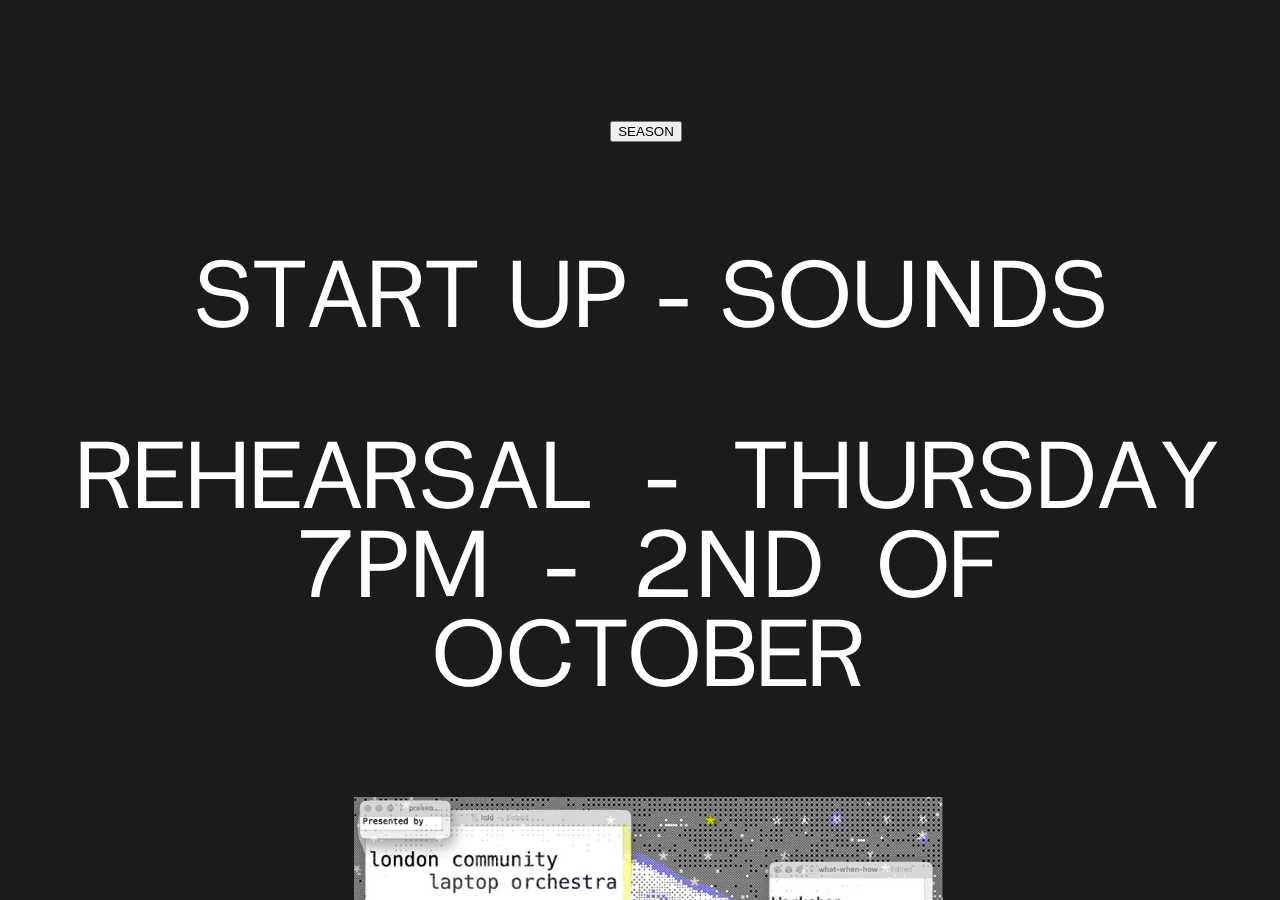
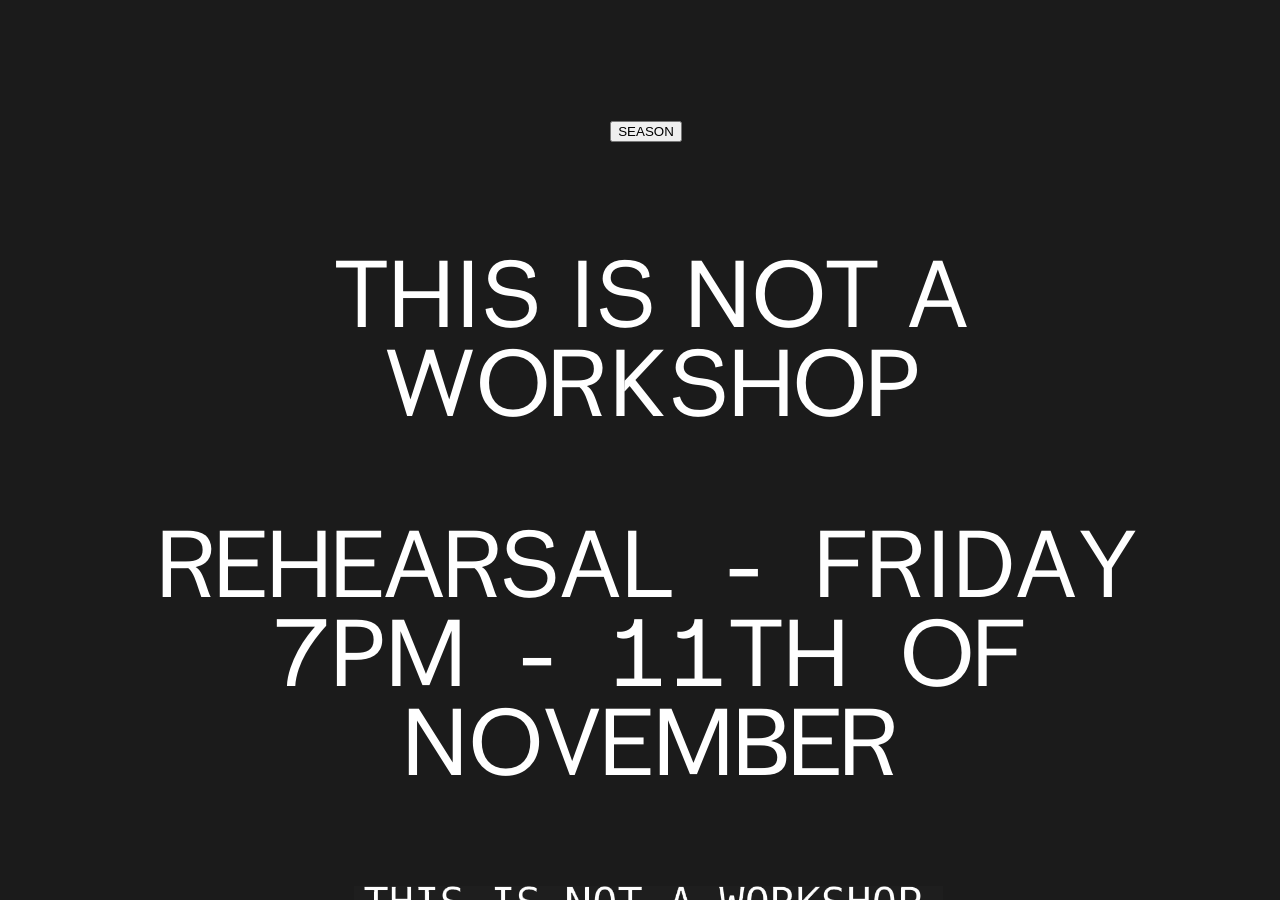
Before and after one commit to other-kat/lclo, a Jekyll site: the page built from index.md, in a window 1280 px wide and 900 px high, scrolled down 2005 px. Built offline with Jekyll 4.4.1, drawn with Linux system fonts in a browser that asks for light colours; some of the changed text lies outside the part shown.

Commit message:
new event update

```diff
--- a/index.md
+++ b/index.md
@@ -20,12 +20,12 @@ layout: home
 <div class="panel">
       <article>
         <h3>
-            START UP - SOUNDS
+            THIS IS NOT A WORKSHOP
         </h3>
-        <p>REHEARSAL - THURSDAY 7PM - 2ND OF OCTOBER</p>
+        <p>REHEARSAL - FRIDAY 7PM - 11TH OF NOVEMBER</p>
 
 <p>
-         <a href="/assets/img/posters/lcloposteroct25.jpeg"><img src="/assets/img/posters/lcloposteroct25.jpeg" height="auto" width="50%"/></a>
+         <a href="/assets/img/posters/notawork1.png"><img src="/assets/img/posters/notawork1.png" height="auto" width="50%"/></a>
 </p>
       </article>
       <p>___________________</p>
@@ -36,10 +36,11 @@ layout: home
     <button class="accordion">EVENTS</button>
 <div class="panel">
       <ul>
-      <li>TASTER SESSION - 02/10 19:00-21:00 <a href="https://www.instagram.com/p/DOyXWY-CH2W/">LINK</a></li>
+      <li>THIS IS NOT A WORKSHOP - 21/11 19:00-21:00 <a href="https://www.instagram.com/londoncommunitylaptoporchestra/">LINK</a></li>
       </ul>
       <p>[ ARCHIVE ]</p>
       <ul>
+        <li><s>START UP - SOUNDS</s> - 02/10 19:00-21:00 <a href="https://www.instagram.com/p/DOyXWY-CH2W/">LINK</a></li>
         <li><s>PECKHAM CHAMBER ORCHESTRA SUMMER CONCERT</s> - 20/08 19:00-21:00 <a href="https://peckhamchamberorchestra.co.uk/">LINK</a></li>
       <li><s>RINGTONE WORKSHOP</s> - 20/05 19:00-21:00 <a href="/ringtoneworkshop/">LINK</a></li>
   </ul>
```
Also changed, not shown: assets/img/posters/notawork1.png (added), assets/img/posters/notawork2.png (added), 1 other file.
